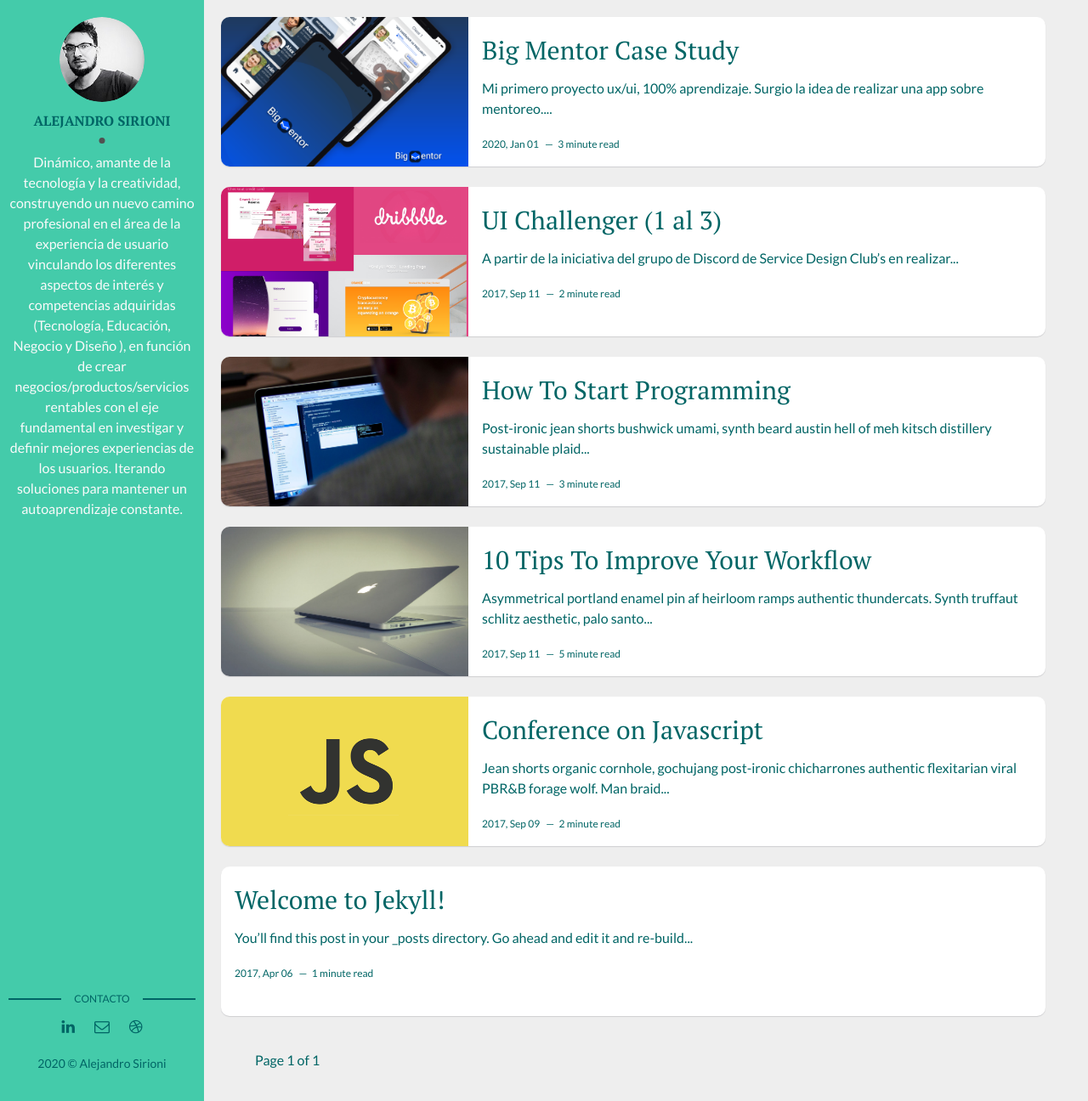
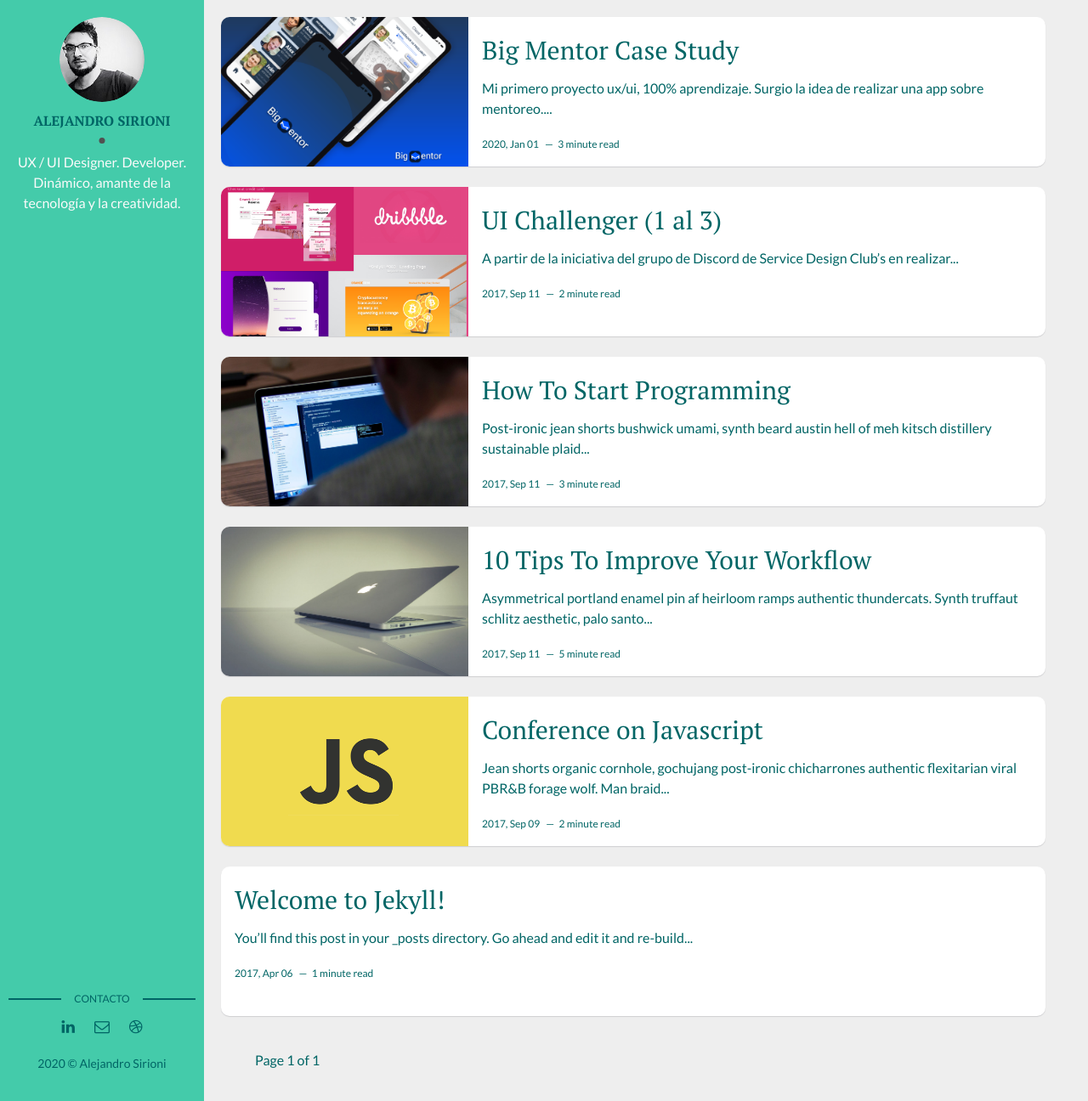
Before and after one commit to alesirioni/alesirioni.github.io, a Jekyll site: the page built from index.html, in a window 1280 px wide and 1296 px high. Shown: the whole window at 85% size. Built offline with Jekyll 4.4.1, drawn with Linux system fonts in a browser that asks for light colours; the list of posts is cut into pages by our own code.

Commit message:
Update _config.yml

```diff
--- a/_config.yml
+++ b/_config.yml
@@ -11,7 +11,7 @@ site-twitter: #if your site has a twitter account, enter it here
 # Author Settings
 author: Alejandro Sirioni # add your name
 author-img: david-freeman.jpg # add your photo
-about-author: Dinámico, amante de la tecnología y la creatividad, construyendo un nuevo camino profesional en el área de la experiencia de usuario  vinculando los diferentes aspectos de interés y competencias adquiridas (Tecnología, Educación, Negocio y Diseño ), en función de crear negocios/productos/servicios rentables con el eje fundamental en investigar y definir mejores experiencias de los usuarios. Iterando soluciones  para mantener un autoaprendizaje constante.
+about-author: UX / UI Designer. Developer. Dinámico, amante de la tecnología y la creatividad.
 social-twitter: # add your Twitter handle
 social-facebook: # add your Facebook handle
 social-github:  # add your Github handle
```
